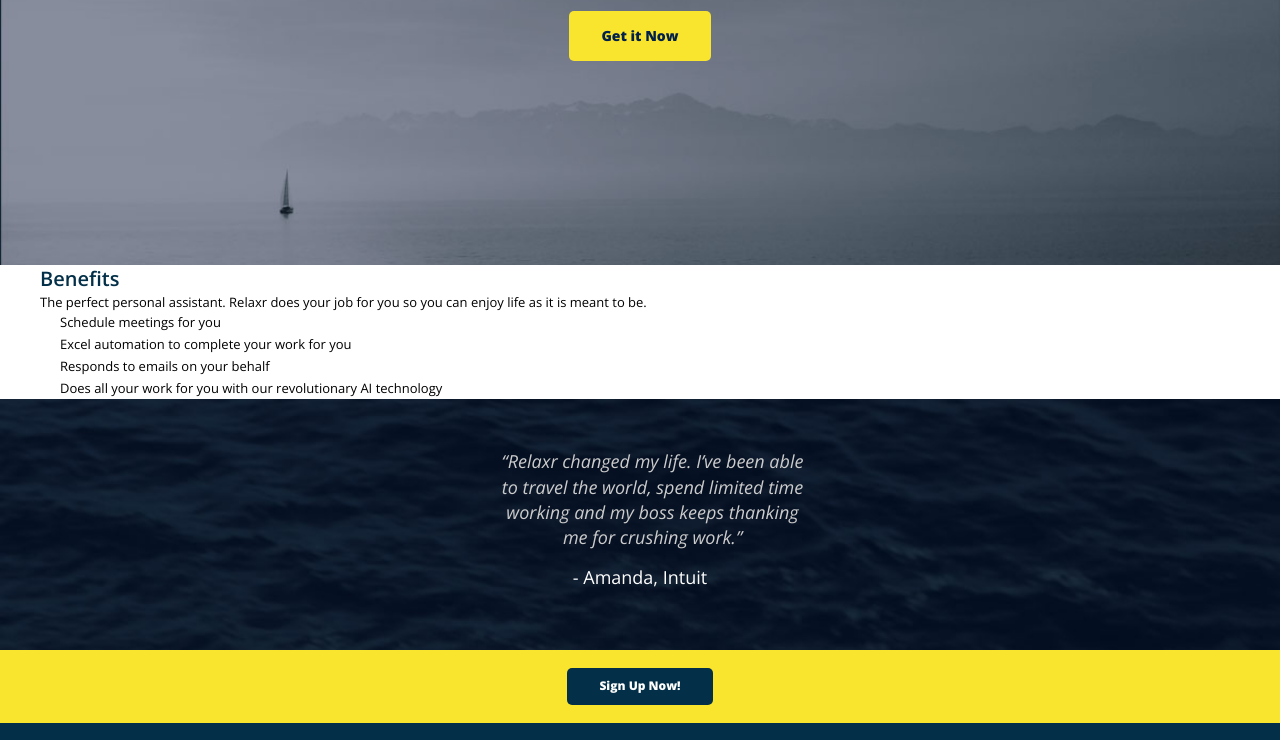
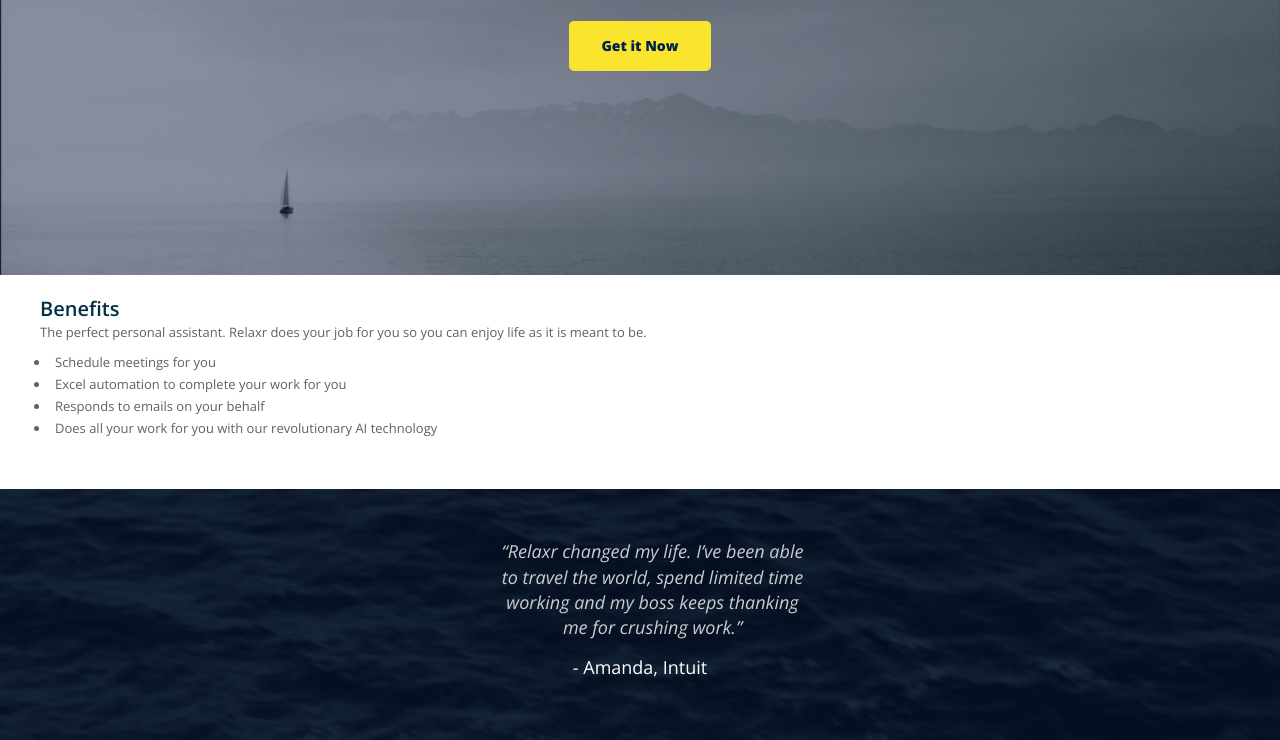
Before and after one commit to jbyyny/Assignment-2, a plain HTML site: page index.html in a window 1280 px wide. Shown: the part 186-926 px from the top of the page. Drawn offline with nearby package versions, Linux system fonts and the light colour scheme.

Commit message:
more assignment 2 changes fri PM

```diff
--- a/css/style.css
+++ b/css/style.css
@@ -45,11 +45,17 @@ Developer @GA in NYC
 /* BASE STYLES
 /*******************************************/
 
-body {
+/*body {
      color: #000;
-     /*font-size: 12px;*/
+     font-size: 13px;
+     font-weight: 300;
      line-height: 1.4;
      font-family: 'Open Sans', sans-serif;
+}*/
+
+body {
+     font-family: 'Open Sans', sans-serif;
+      line-height: 1.4;
 }
 
 
@@ -66,7 +72,7 @@ body {
 
 header {
   background: url(../images/header_bg.jpg) no-repeat center top rgb(134,141,157);
-      background-size: cover;
+    background-size: cover;
 }
 /*.white-box {
   width: 100%;
@@ -95,6 +101,7 @@ h2 {
   font-weight: 600;
   color: #033048;
   padding-left: 40px;
+  padding-top: 20px;
 }
 
 h3 {
@@ -112,17 +119,13 @@ h3 {
   text-align: center;
   color: #fff;
   margin: auto;
-  padding: 40px;
-}
-
-p {
-  font-size: 13px;
-  font-weight: 300px;
+  padding: 45px;
 }
 
 ul li {
   font-size: 13px;
   font-weight: 300;
+  color: #606161;
 }
 
 blockquote {
@@ -145,7 +148,7 @@ footer {
   font-weight: 600;
   color: #FFF;
   text-align: center;
-  background-color: #033048;
+  background-color: #121212;
   padding-top: 20px;
 }
 
@@ -163,7 +166,7 @@ footer {
   padding: 5px 15px 50px 15px;
 }
 
-.cta {
+.signup {
   font-weight: 800;
   font-size: 12px;
   width: 36.67;
@@ -197,8 +200,29 @@ footer {
 
 .perfect {
   padding-left: 40px;
+  padding-bottom: 10px;
   font-size: 13px;
-  font-weight: 400;
+  font-weight: 300;
+  color: #606161;
+}
+
+.bullets  {
+  padding-left: 50px;
+  padding-bottom: 50px;
+  font-size: 13px;
+  font-weight: 300;
+  color: #606161;
+}
+
+ul li {
+  padding-left: 5px;
+  line-height: 1.7em;
+  font-weight: 300;
+  font-size: 13px;
+}
+
+ul {
+  list-style-type: disc;
 }
 
 .button-spacing {
@@ -235,15 +259,6 @@ footer {
   padding: 20px;
 }
 
-ul li {
-  padding-left: 60px;
-  line-height: 1.7em;
-}
-
-ul {
-  list-style-type: disc;
-}
-
 .copyright {
   padding: 50px;
   font-size: 9px;
--- a/index.html
+++ b/index.html
@@ -28,7 +28,8 @@
 			<!--THIS IS THE BENEFITS AREA -->
 			<div class="benefits">
 				<h2>Benefits</h2>
-				<p class="perfect">The perfect personal assistant. Relaxr does your job for you so you can enjoy life as it is meant to be.</p>
+				<div class="perfect">The perfect personal assistant. Relaxr does your job for you so you can enjoy life as it is meant to be.</div>
+					<div class="bullets">
 						<ul>
 							<li>Schedule meetings for you</li>
 							<li>Excel automation to complete your work for you</li>
@@ -36,14 +37,16 @@
 							<li>Does all your work for you with our revolutionary AI technology</li>
 						</ul>
 					</div>
+				</div>
+			</div>
 
 			<!--THIS IS THE TESTIMONIAL AREA -->
 			<div class="testimonial">
-				<blockquote>“Relaxr changed my life. I’ve been able to travel the world, spend limited time working and my boss keeps thanking me for crushing work.”</blockquote>
+				<blockquote>“Relaxr changed my life. I’ve been able to travel the world, spend limited time working and my boss keeps thanking me for crushing work.”</p></blockquote>
 				<p class="name">- Amanda, Intuit</p>
 			</div>
 			<div class="yellow-bar">
-				<p class="cta">Sign Up Now!</p>
+				<p class="signup">Sign Up Now!</p>
 			</div>
 
 			<!--THIS IS THE FOOTER AREA -->
```
Lines whose indentation alone changed are shown as unchanged.
